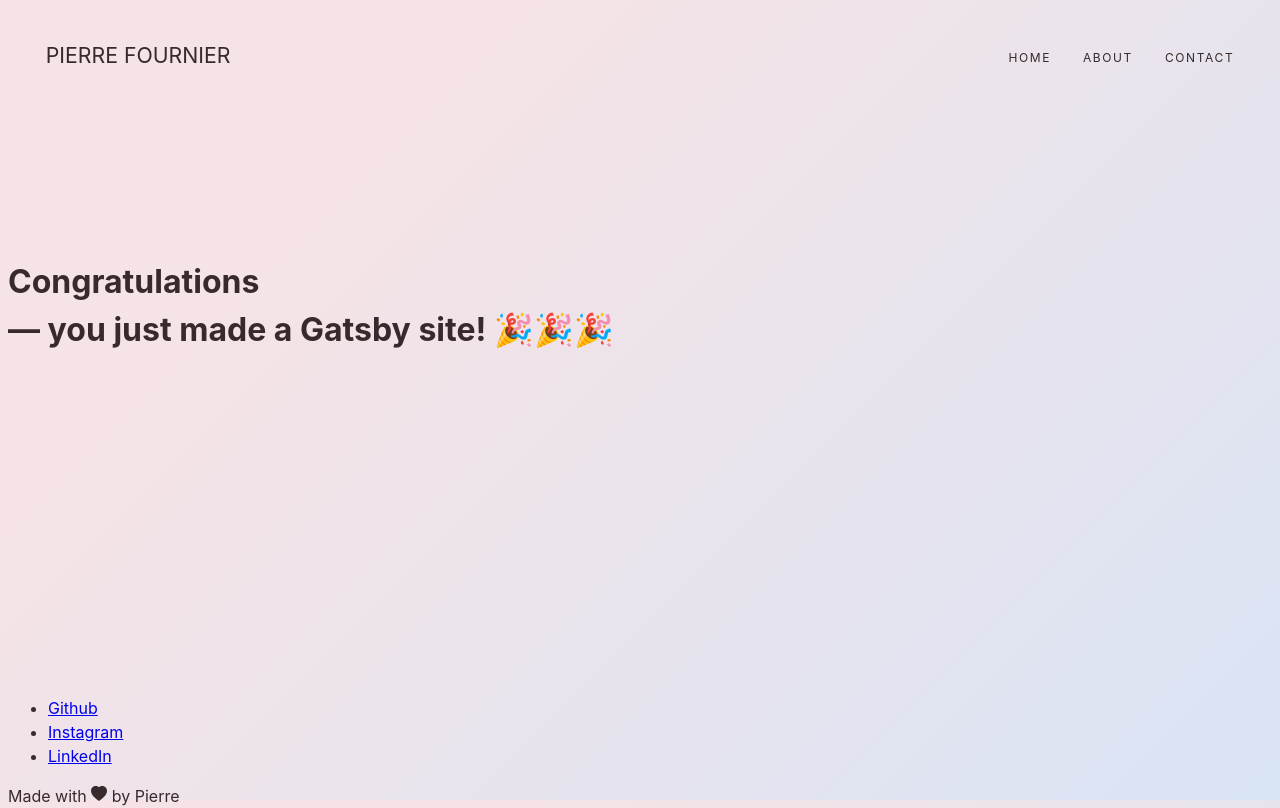
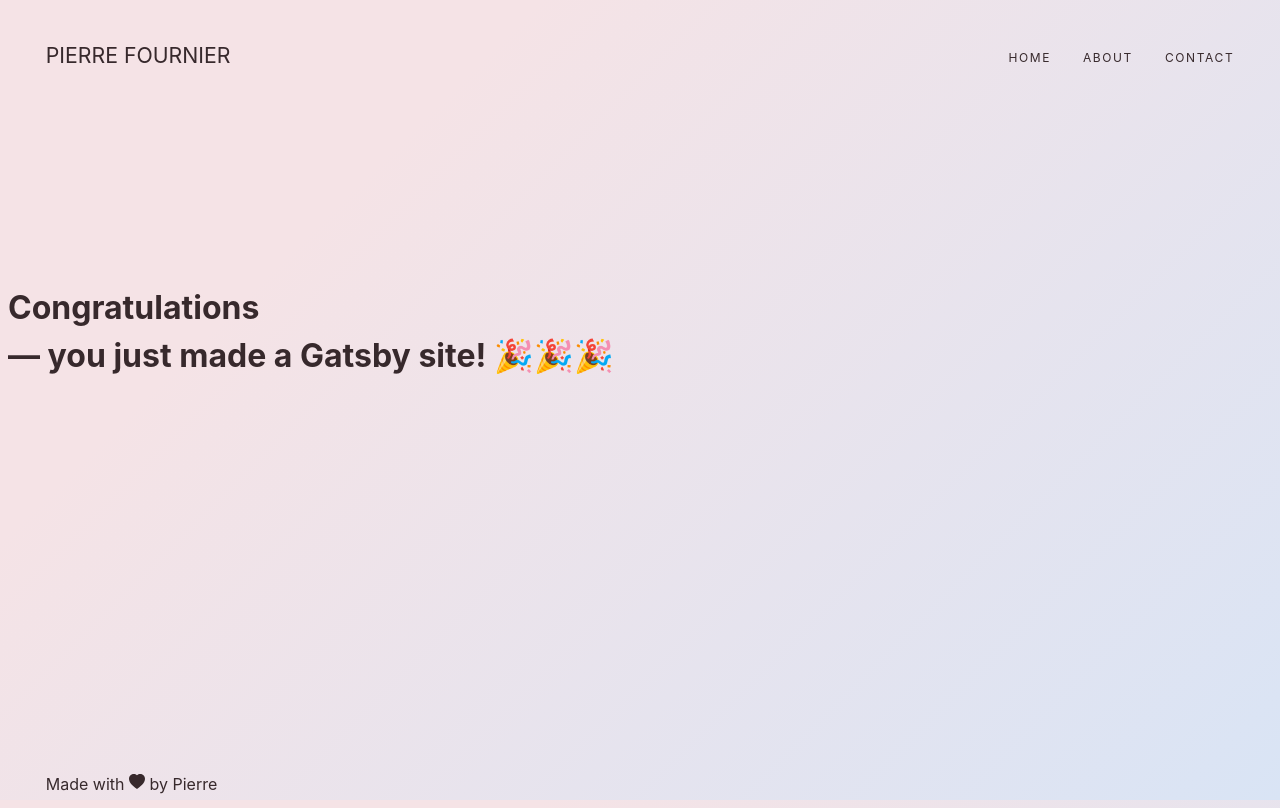
Before and after one commit to peiofour/pierrefournier.dev, a Gatsby site: page / in a window 1280 px wide. Built offline with nearby package versions, Linux system fonts and the light colour scheme; Gatsby itself is replaced by a stand-in of ours.

Commit message:
footer done

```diff
--- a/src/assets/scss/style.scss
+++ b/src/assets/scss/style.scss
@@ -80,7 +80,10 @@
 }
 
 .site-footer {
-
+  display: flex;
+  flex-wrap: wrap;
+  justify-content: space-between;
+  align-items: center;
 }
 
 :root {
@@ -125,3 +128,8 @@ body {
 header {
   padding-top: 20px;
 }
+
+footer {
+  padding-top: var(--size-300);
+  padding-bottom: var(--size-300);
+}
--- a/src/components/footer.jsx
+++ b/src/components/footer.jsx
@@ -30,15 +30,10 @@ const MenuItems = [
 
 const Footer = () => {
 
-  const listMenuItems = MenuItems.map((menuItem, i) => <ListLink to={menuItem.path} key={i}>{menuItem.title}</ListLink>)
 
   return (
-    <footer className="site-footer">
-      <div>
-        <ul className="row">
-          {listMenuItems}
-        </ul>
-
+    <footer>
+      <div className="site-footer container">
         <div>
           Made with{" "}
           <span>
```
